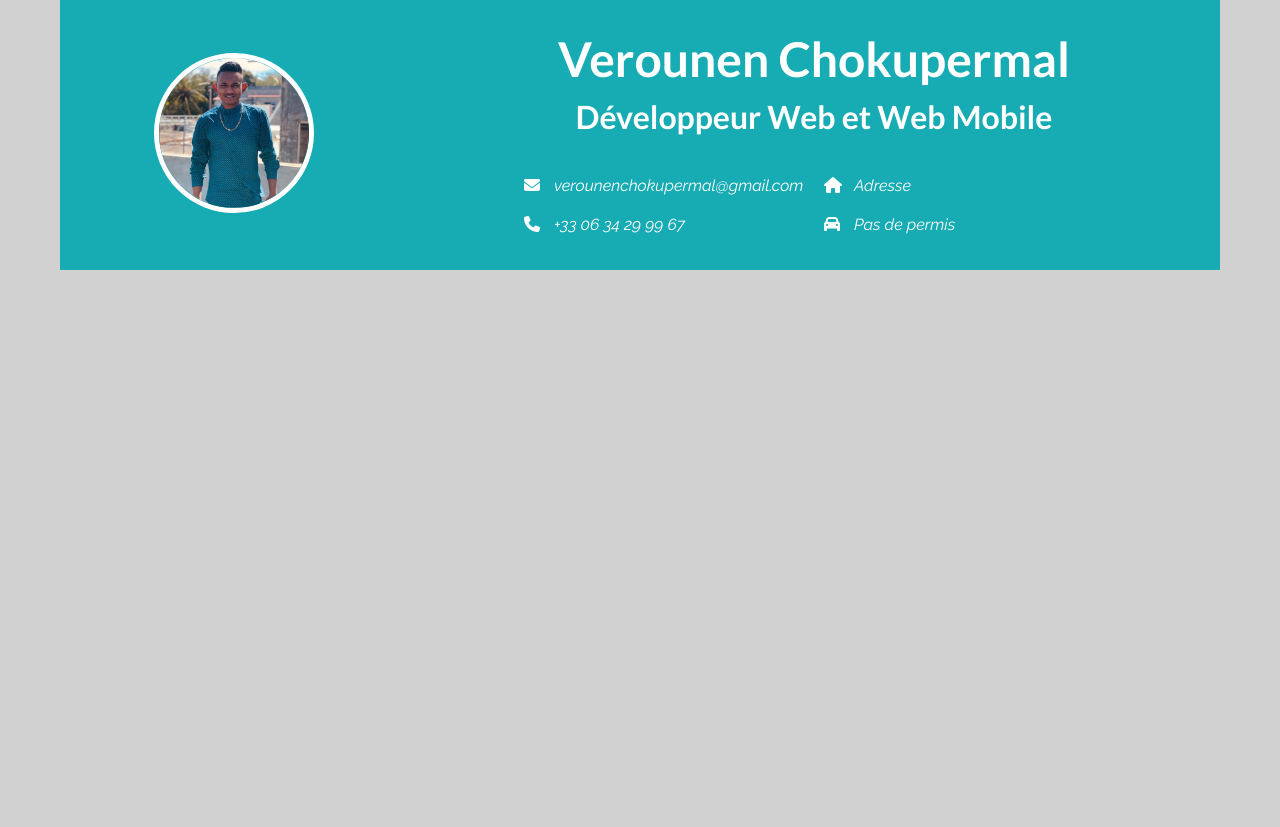
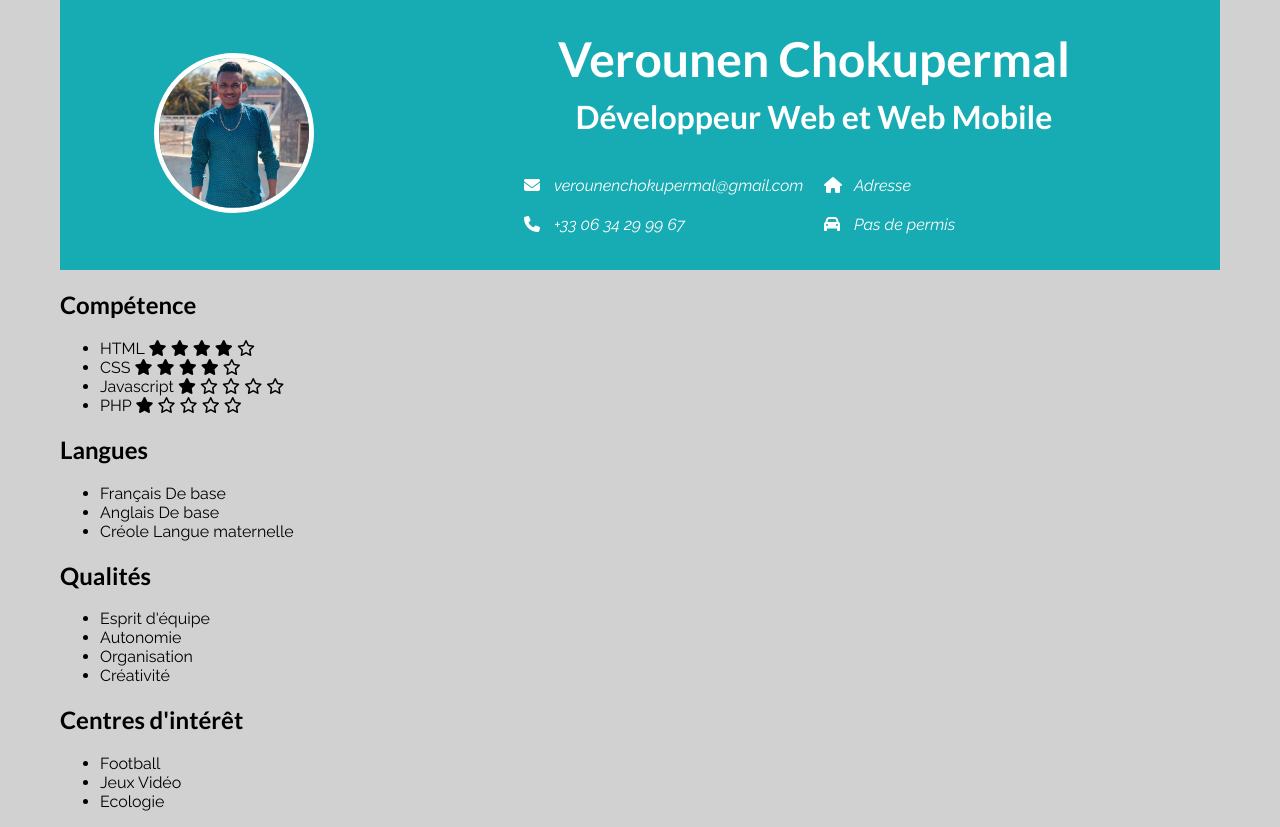
Before and after one commit to VerounenC/re-devoir-3-cv, a plain HTML site: page index.html in a window 1280 px wide. Before the commit the page ends 800 px from the top, so only its background shows below. Drawn offline with Linux system fonts and the light colour scheme.

Commit message:
add right side html

```diff
--- a/index.html
+++ b/index.html
@@ -31,5 +31,65 @@
             </address>
         </div>
     </header>
+    <main>
+        <section class="skills">
+            <h2>Compétence</h2>
+            <ul>
+                <li>HTML
+                    <i class="fa-solid fa-star"></i>
+                    <i class="fa-solid fa-star"></i>
+                    <i class="fa-solid fa-star"></i>
+                    <i class="fa-solid fa-star"></i>
+                    <i class="fa-regular fa-star"></i>
+                </li>
+                <li>CSS
+                    <i class="fa-solid fa-star"></i>
+                    <i class="fa-solid fa-star"></i>
+                    <i class="fa-solid fa-star"></i>
+                    <i class="fa-solid fa-star"></i>
+                    <i class="fa-regular fa-star"></i>
+                </li>
+                <li>Javascript
+                    <i class="fa-solid fa-star"></i>
+                    <i class="fa-regular fa-star"></i>
+                    <i class="fa-regular fa-star"></i>
+                    <i class="fa-regular fa-star"></i>
+                    <i class="fa-regular fa-star"></i>
+                </li>
+                <li>PHP
+                    <i class="fa-solid fa-star"></i>
+                    <i class="fa-regular fa-star"></i>
+                    <i class="fa-regular fa-star"></i>
+                    <i class="fa-regular fa-star"></i>
+                    <i class="fa-regular fa-star"></i>
+                </li>
+            </ul>
+        </section>
+        <section class="languages">
+            <h2>Langues</h2>
+            <ul>
+                <li>Français De base</li>
+                <li>Anglais De base</li>
+                <li>Créole Langue maternelle</li>
+            </ul>
+        </section>
+        <section class="qualities">
+            <h2>Qualités</h2>
+            <ul>
+                <li>Esprit d'équipe</li>
+                <li>Autonomie</li>
+                <li>Organisation</li>
+                <li>Créativité</li>
+            </ul>
+        </section>
+        <section class="interests">
+            <h2>Centres d'intérêt</h2>
+            <ul>
+                <li>Football</li>
+                <li>Jeux Vidéo</li>
+                <li>Ecologie</li>
+            </ul>
+        </section>
+    </main>
 </body>
 </html>
```
